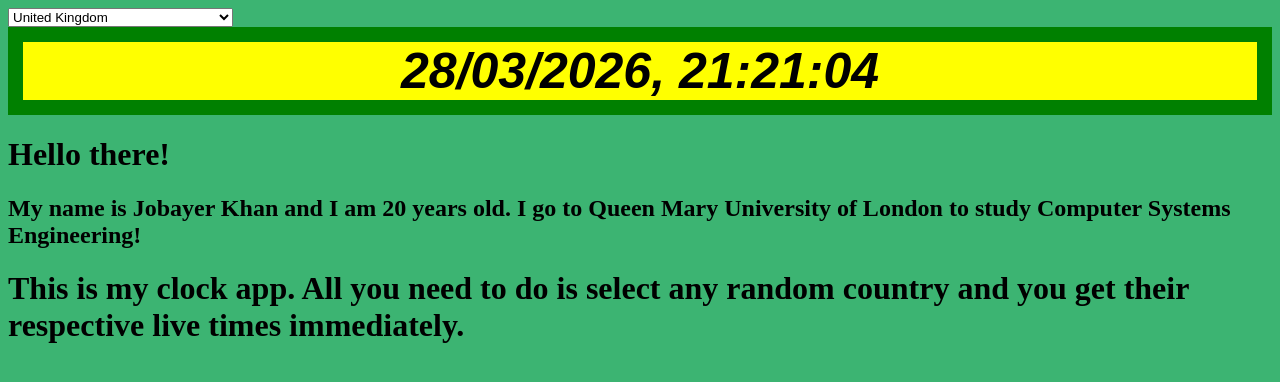
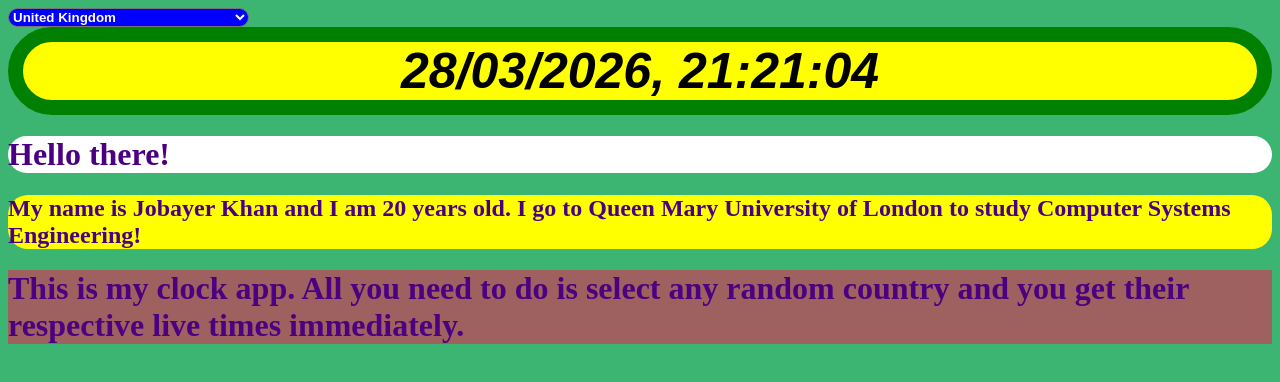
Before and after one commit to JKBoy2244/Clock-App, a React (Vite) app: page / in a window 1280 px wide. Shown: the top 382 px of the page. Built offline with nearby package versions, Linux system fonts and the light colour scheme.

Commit message:
Update index.css

```diff
--- a/src/index.css
+++ b/src/index.css
@@ -2,6 +2,7 @@ body {
 
   background-color: hsl(147, 50%, 47%);
   align-items: center
+
 }
 
 .Clock {
@@ -14,5 +15,38 @@ body {
   font-family: "Sofia", sans-serif;
   border: 15px solid green;
   background-color: yellow;
+  border-radius: 70px;
 
 }
+
+.Option select{
+
+ color: white;
+ background-color: blue;
+ font-weight: bold;
+ border-radius: 40px
+}
+
+.Hi {
+
+   color: indigo;
+   background-color: white;
+   font-weight: bold;
+   border-radius: 80px
+}
+
+.Intro {
+
+   color: indigo;
+   background-color: yellow;
+   font-weight: bold;
+   border-radius: 20px
+}
+
+.Clk {
+
+   color: indigo;
+   background-color:hsl(0, 25%, 50%);
+   font-weight: bold;
+
+}
```
